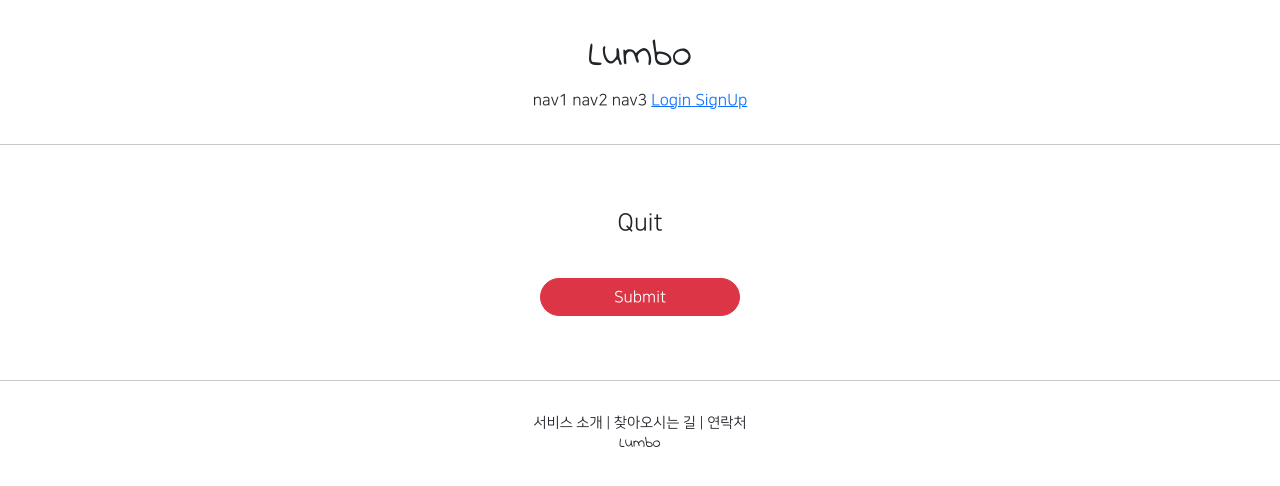
After one commit to Klumbo/lumbo, a Django app: template accountapp/templates/accountapp/delete.html in a window 1280 px wide. The commit adds this page. Shown: the top 486 px of the page. Run offline with Django 3.2, Linux system fonts and the light colour scheme; the template is opened without the code that fills it, so the values that code supplies are empty; some libraries are stand-ins or nearby versions.

Commit message:
django 26

```diff
--- /dev/null
+++ b/accountapp/templates/accountapp/delete.html
@@ -0,0 +1,18 @@
+{% extends 'base.html' %}
+
+
+{% block content %}
+
+    <div style="text-align:center; max-width: 400px; margin: 4rem auto;">
+        <div class="mb-4">
+            <h4>
+                Quit
+            </h4>
+        </div>
+        <form action="{% url 'accountapp:delete' pk=user.pk %}", method="post">
+            {% csrf_token %}
+            <input type="submit" class="btn btn-danger rounded-pill col-6 mt-3">
+        </form>
+    </div>
+
+{% endblock %}
--- a/accountapp/templates/accountapp/detail.html
+++ b/accountapp/templates/accountapp/detail.html
@@ -18,6 +18,11 @@
                     Change Info
                 </p>
             </a>
+            <a href="{% url 'accountapp:delete' pk=user.pk %}">
+                <p>
+                    Quit
+                </p>
+            </a>
             {% endif %}
         </div>
     </div>
--- a/accountapp/urls.py
+++ b/accountapp/urls.py
@@ -1,5 +1,5 @@
 from django.urls import path
-from accountapp.views import hello_world, AccountCreateView, AccountDetailView, AccountUpdateView
+from accountapp.views import hello_world, AccountCreateView, AccountDetailView, AccountUpdateView, AccountDeleteView
 from django.contrib.auth.views import LoginView, LogoutView
 
 app_name = 'accountapp'
@@ -11,4 +11,5 @@ urlpatterns = [
     path('create/', AccountCreateView.as_view(), name='create'),
     path('detail/<int:pk>', AccountDetailView.as_view(), name='detail'),
     path('update/<int:pk>', AccountUpdateView.as_view(), name='update'),
+    path('delete/<int:pk>', AccountDeleteView.as_view(), name='delete'),
 ]
--- a/templates/header.html
+++ b/templates/header.html
@@ -8,7 +8,10 @@
         <span>nav3</span>
         {% if not user.is_authenticated %}
         <a href="{% url 'accountapp:login' %}?next={{ request.path }}">
-            <span>login</span>
+            <span>Login</span>
+        </a>
+        <a href="{% url 'accountapp:create' %}">
+            <span>SignUp</span>
         </a>
         {% else %}
         <a href="{% url 'accountapp:detail' pk=user.pk %}">
```
Also changed, not shown: accountapp/views.py (+8 -1 lines).
